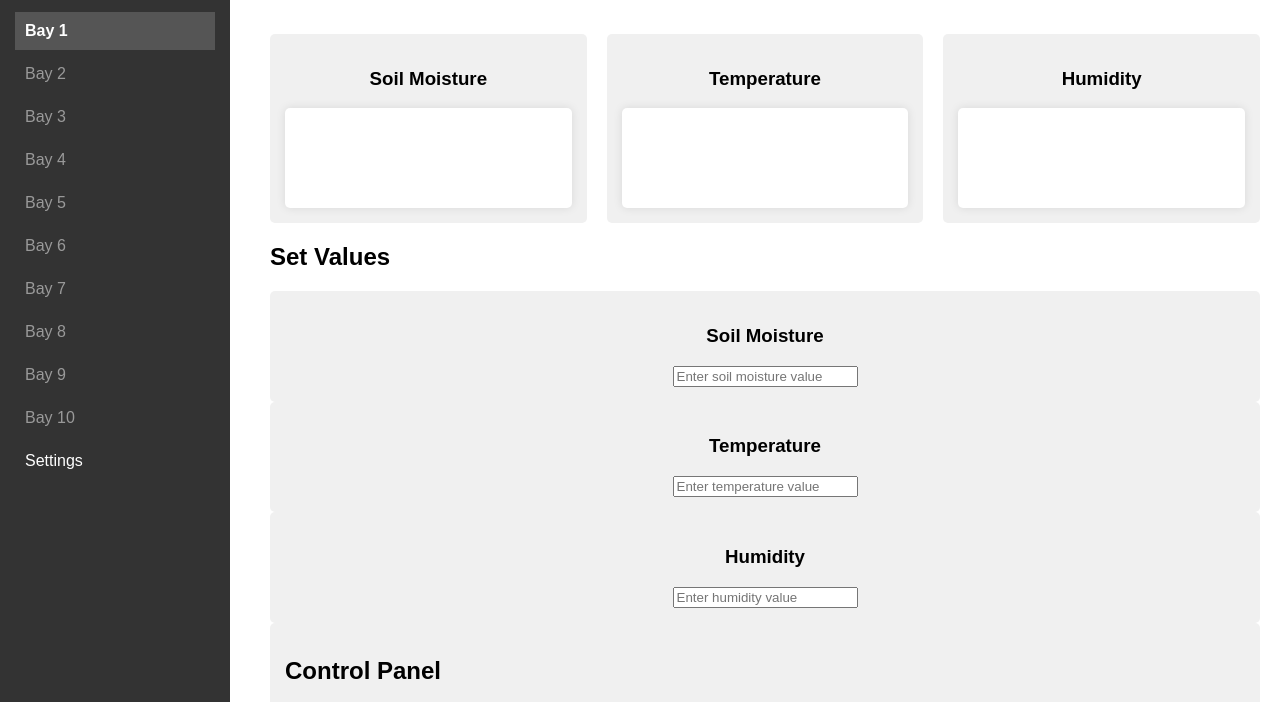
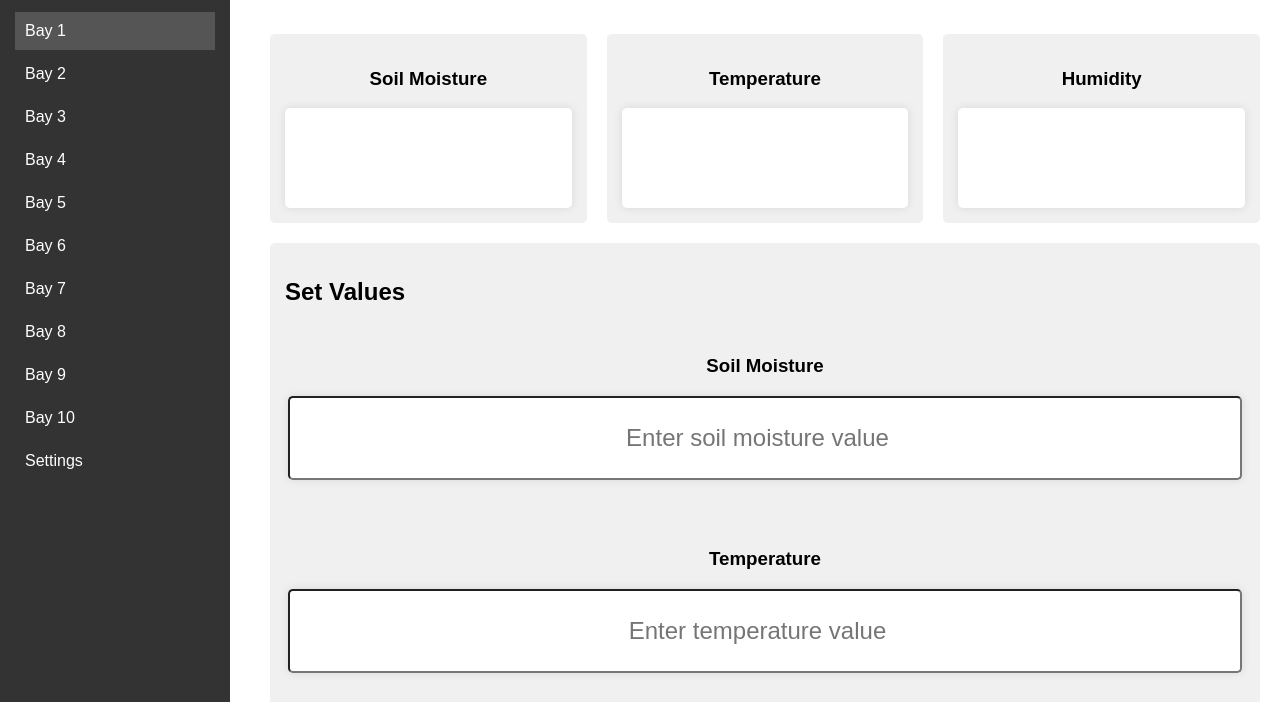
Before and after one commit to YazmanMahmood/Raiwand-project, a plain HTML site: page bay1.html in a window 1280 px wide. Shown: the part 86-788 px from the top of the page. Drawn offline with nearby package versions, Linux system fonts and the light colour scheme; no server answers.

Commit message:
Update bay1.css

```diff
--- a/bay1.css
+++ b/bay1.css
@@ -80,6 +80,20 @@ body {
   display: flex;
   justify-content: center;
   align-items: center;
+}
+
+.large-inputbox {
+  width: 100%;
+  height: 100px;
+  font-size: 2em;
+  text-align: center;
+  background-color: #fff;
+  border-radius: 5px;
+  box-shadow: 0 0 10px rgba(0, 0, 0, 0.1);
+  display: flex;
+  justify-content: center;
+  align-items: center;
+  padding: 10px;
 }
 
 .summary {
@@ -169,17 +183,33 @@ input[type="range"]:hover {
   }
 }
 
-/* New CSS for dimmed class */
-.dimmed {
-  opacity: 0.5; /* This makes the link appear dimmed */
-  pointer-events: none; /* This disables clicking the link */
+/* Styles for the set-values panel */
+.set-values {
+  background-color: #f0f0f0;
+  padding: 15px;
+  border-radius: 5px;
+  margin-bottom: 20px;
+  display: flex;
+  flex-direction: column;
 }
 
-.active {
-  font-weight: bold;
-  color: #fff; /* Adjust as needed */
+.set-values .widget {
+  margin-bottom: 20px;
 }
 
-.bay.dimmed:hover {
-  cursor: not-allowed; /* Changes cursor to indicate it's not clickable */
+.set-values h2 {
+  margin-bottom: 15px;
 }
+
+.large-inputbox {
+  width: 100%;
+  height: 60px;
+  font-size: 1.5em;
+  text-align: center;
+  background-color: #fff;
+  border-radius: 5px;
+  box-shadow: 0 0 10px rgba(0, 0, 0, 0.1);
+  display: flex;
+  justify-content: center;
+  align-items: center;
+}
```
